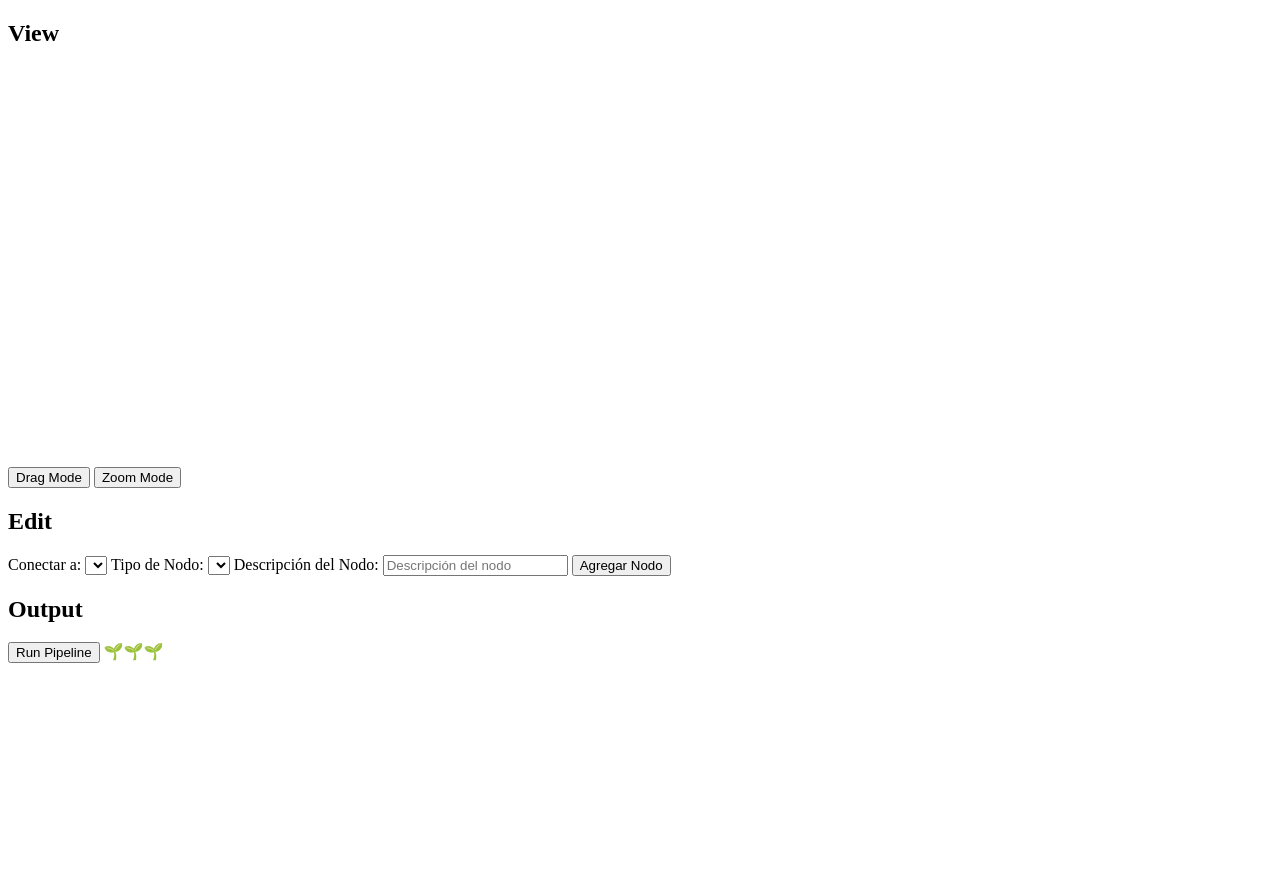
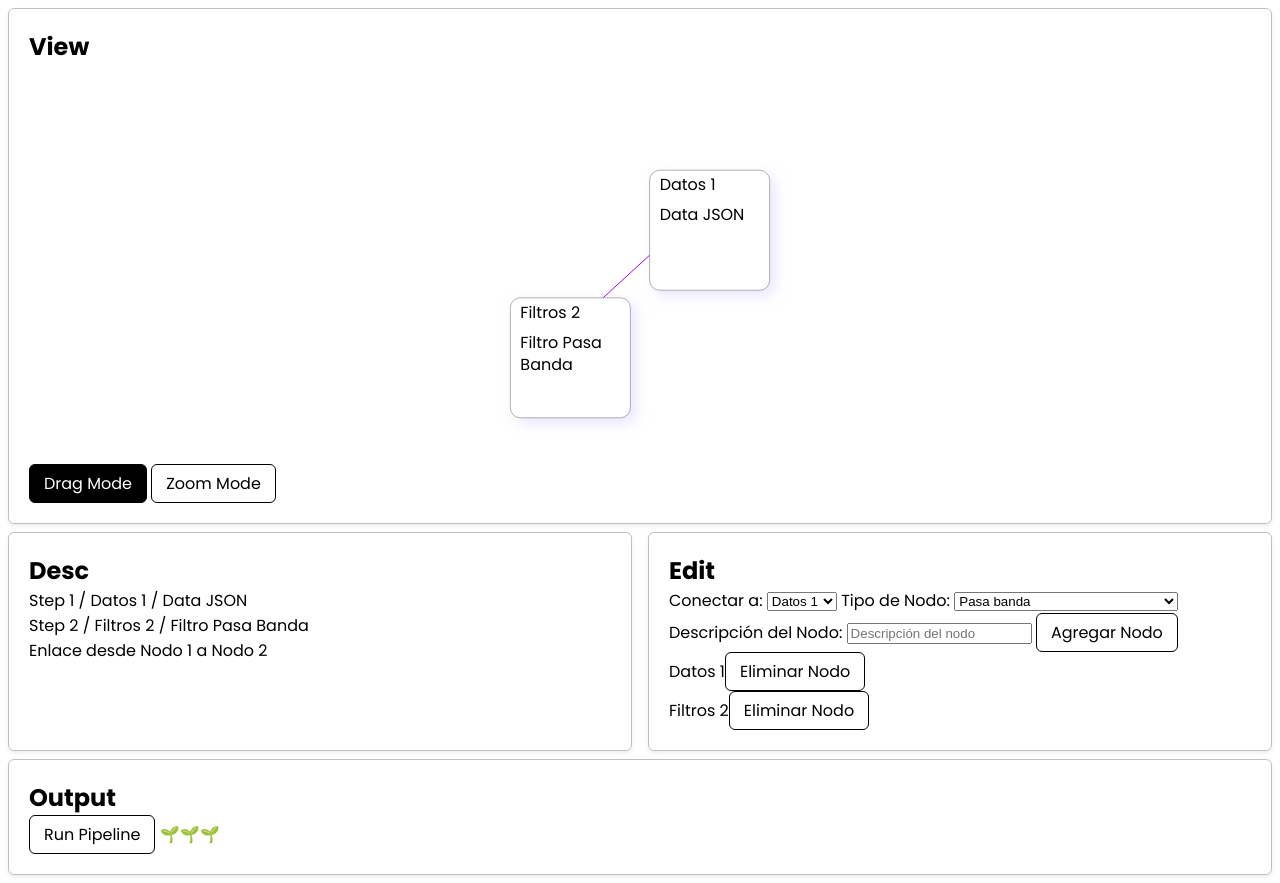
Before and after one commit to mugiwarafx/BCI-WebPlatform-Prototype, a plain HTML site: page index.html in a window 1280 px wide. Before the commit the page ends 800 px from the top, so only its background shows below. Drawn offline with nearby package versions, Linux system fonts and the light colour scheme; the site is published under a folder, as on GitHub Pages, so addresses that start at the root find nothing.

Commit message:
update paths to work on windows and linux

```diff
--- a/index.html
+++ b/index.html
@@ -4,7 +4,7 @@
     <meta charset="utf-8">
     <title>BCI Interface</title>
     <script src="https://d3js.org/d3.v5.min.js"></script>
-    <link rel="stylesheet" href="/app.css">
+    <link rel="stylesheet" href="./app.css">
     <link rel="preconnect" href="https://fonts.googleapis.com">
 <link rel="preconnect" href="https://fonts.gstatic.com" crossorigin>
 <link href="https://fonts.googleapis.com/css2?family=Poppins:ital,wght@0,100;0,200;0,300;0,400;0,500;0,600;0,700;0,800;0,900;1,100;1,200;1,300;1,400;1,500;1,600;1,700;1,800;1,900&display=swap" rel="stylesheet">
@@ -64,6 +64,6 @@
         </div>
     </div>
 
-    <script src="/app.js"></script>
+    <script src="./app.js"></script>
 </body>
 </html>
```
